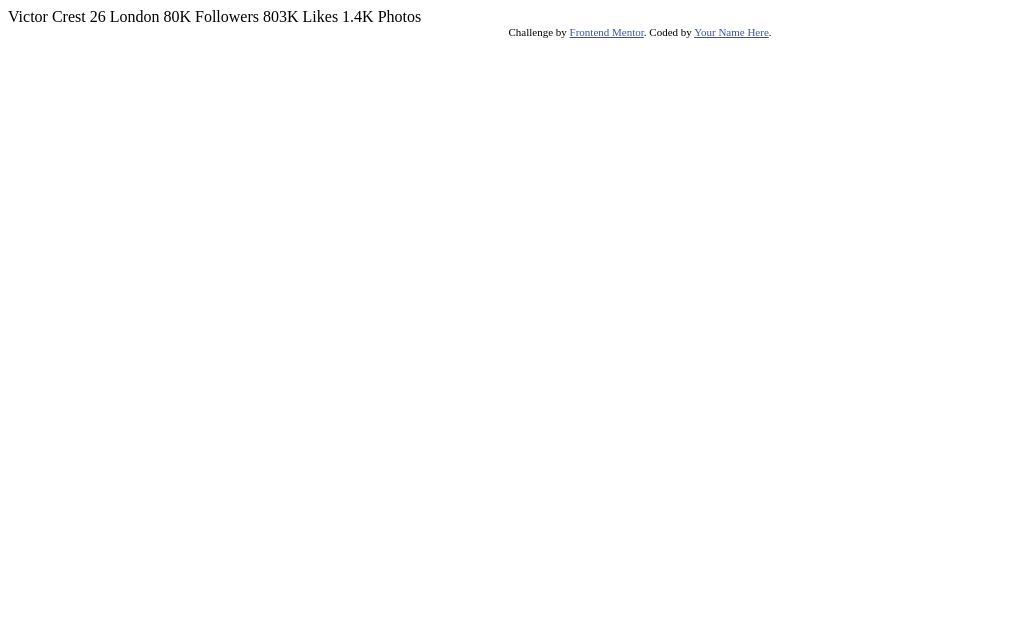
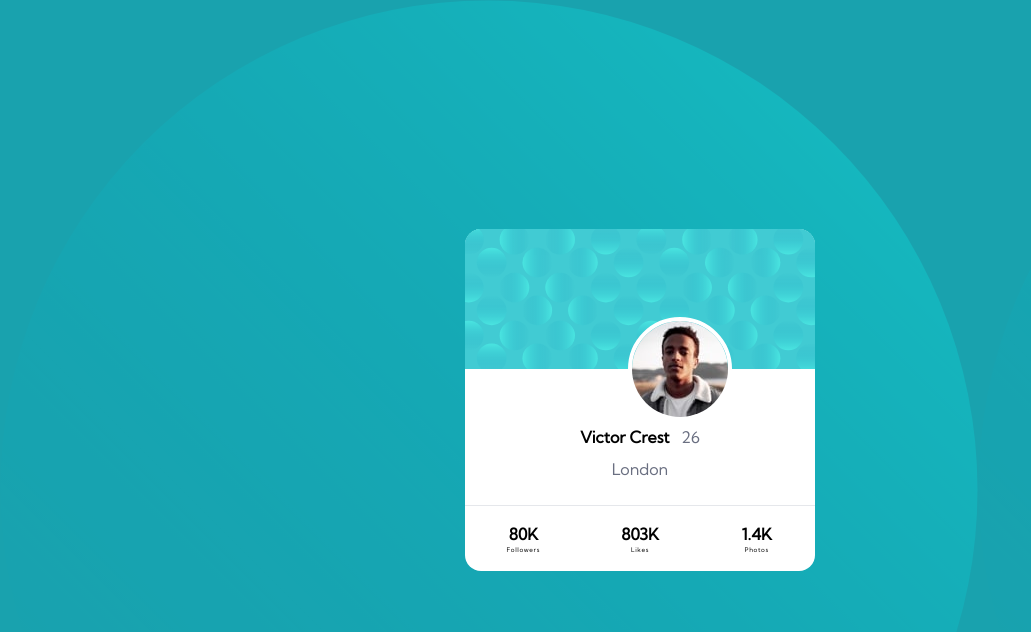
Before and after one commit to sam-bb/profile-card-component, a website: page index.html in a window 1280 px wide. Shown: the whole page, without its empty margins (0-1031 px from the left). Drawn offline with Linux system fonts and the light colour scheme; files whose address does not match are found by name.

Commit message:
final changes

```diff
--- a/index.html
+++ b/index.html
@@ -1,35 +1,75 @@
 <!DOCTYPE html>
 <html lang="en">
-<head>
-  <meta charset="UTF-8">
-  <meta name="viewport" content="width=device-width, initial-scale=1.0"> <!-- displays site properly based on user's device -->
+  <head>
+    <meta charset="UTF-8" />
+    <meta name="viewport" content="width=device-width, initial-scale=1.0" />
+    <!-- displays site properly based on user's device -->
 
-  <link rel="icon" type="image/png" sizes="32x32" href="./images/favicon-32x32.png">
+    <link
+      rel="icon"
+      type="image/png"
+      sizes="32x32"
+      href="./images/favicon-32x32.png"
+    />
+    <title>Frontend Mentor | Profile card component</title>
+    <link href="/dist/output.css" rel="stylesheet" />
+    <link rel="preconnect" href="https://fonts.googleapis.com" />
+    <link rel="preconnect" href="https://fonts.gstatic.com" crossorigin />
+    <link
+      href="https://fonts.googleapis.com/css2?family=Kumbh+Sans&display=swap"
+      rel="stylesheet"
+    />
+  </head>
 
-  <title>Frontend Mentor | Profile card component</title>
+  <body
+    class="font-custom bg-blend-soft-light bg-[#19a2ae] bg-pattern-background-top"
+  >
+    <div class="flex items-center justify-center min-h-screen px-4">
+      <div class="bg-white relative rounded-2xl overflow-hidden">
+        <!-- top form pattern  -->
+        <div class="relative bg-[url('./images/bg-pattern-card.svg')]">
+          <img class="w-full" src="/images/bg-pattern-card.svg" alt="top" />
 
-  <!-- Feel free to remove these styles or customise in your own stylesheet 👍 -->
-  <style>
-    .attribution { font-size: 11px; text-align: center; }
-    .attribution a { color: hsl(228, 45%, 44%); }
-  </style>
-</head>
-<body>
-  Victor Crest
-  26
-  London
+          <!-- avatar -->
+          <img
+            class="absolute bottom-0 left-1/2 -ml-16 transform translate-x-1/2 translate-y-1/2 rounded-full border-4 border-white"
+            src="./images/image-victor.jpg"
+            alt="avatar"
+          />
+        </div>
 
-  80K
-  Followers
+        <!-- infomation section -->
+        <div>
+          <div class="flex pt-14 flex-col items-center justify-center">
+            <div class="font-bold">
+              Victor Crest
+              <span class="font-thin text-[#6a6f81]">&nbsp;&nbsp;26</span>
+            </div>
 
-  803K
-  Likes
+            <span class="text-sm pt-2 pb-6 text-[#6a6f81]">London</span>
+          </div>
 
-  1.4K
-  Photos
-  <div class="attribution">
-    Challenge by <a href="https://www.frontendmentor.io?ref=challenge" target="_blank">Frontend Mentor</a>.
-    Coded by <a href="#">Your Name Here</a>.
-  </div>
-</body>
+          <div class="border-t border-gray-200 h-px pb-4"></div>
+
+          <div class="grid grid-cols-3 pb-4">
+            <div class="flex flex-col justify-center items-center">
+              <span class="font-extrabold">80K</span>
+              <div class="text-xxs tracking-widest">Followers</div>
+            </div>
+
+            <div class="flex flex-col justify-center items-center">
+              <span class="font-extrabold">803K</span>
+              <div class="text-xxs tracking-widest">Likes</div>
+            </div>
+
+            <div class="flex flex-col justify-center items-center">
+              <span class="font-extrabold">1.4K</span>
+              <div class="text-xxs tracking-widest">Photos</div>
+            </div>
+            <div></div>
+          </div>
+        </div>
+      </div>
+    </div>
+  </body>
 </html>
--- /dev/null
+++ b/input.css
@@ -0,0 +1,5 @@
+@tailwind base;
+@tailwind components;
+@tailwind utilities;
+
+@import url('https://fonts.googleapis.com/css2?family=Kumbh+Sans&display=swap');
--- /dev/null
+++ b/tailwind.config.js
@@ -0,0 +1,22 @@
+module.exports = {
+  content: ["./**.{html,js}"],
+  theme: {
+
+    extend: {
+      backgroundImage: {
+        "pattern-background-top": "url('/images/bg-pattern-top.svg')",
+        "pattern-background-bottom": "url('/images/bg-pattern-bottom.svg')",
+      },
+    },
+
+    fontSize: {
+      xxs: "0.4rem",
+    },
+
+    fontFamily: {
+      custom: ["Kumbh Sans", "sans-serif"],
+    },
+
+  },
+  plugins: [],
+};
```
Also changed, not shown: package.json (added, +8 -0 lines), dist/output.css (added), 1 other file.
